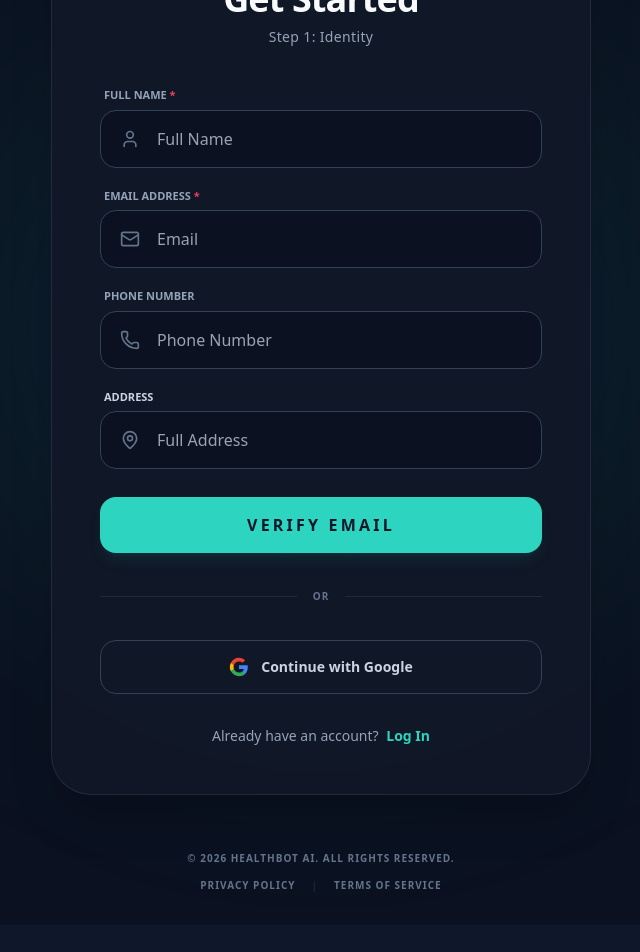
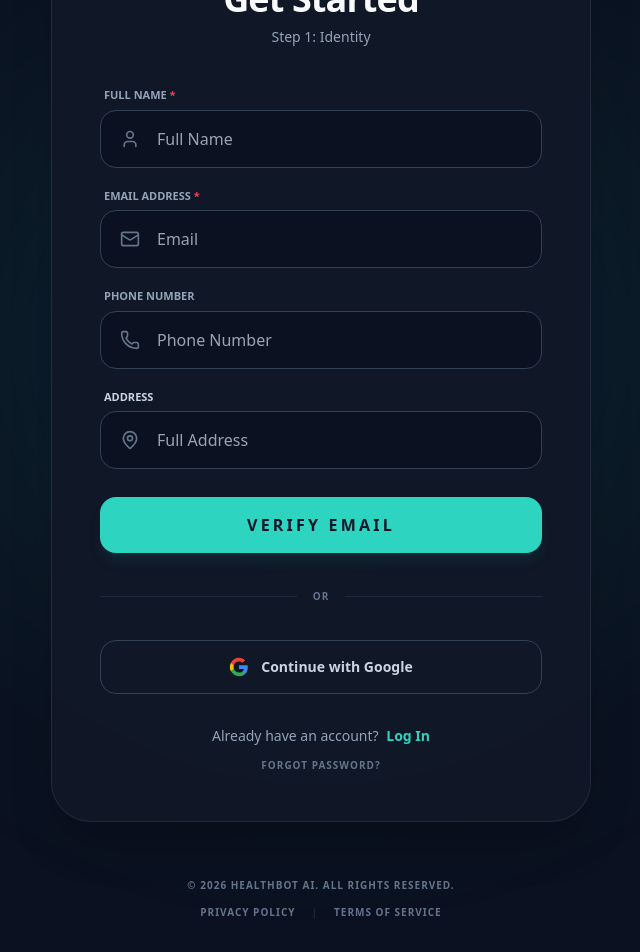
Before and after one commit to junaidnazeer/HealthBot-fullstack, a React (Create React App) app in the folder frontend/: page /register in a window 1280 px wide. Shown: the part 270-1222 px from the top of the page, without its empty margins (319-959 px from the left). Before the commit the page ends 1195 px from the top, so only its background shows below. Built offline with nearby package versions, Linux system fonts and the light colour scheme.

Commit message:
UI: finalized Register.js with age, gender, blood group, and forgot password link

```diff
--- a/frontend/src/pages/Register.js
+++ b/frontend/src/pages/Register.js
@@ -59,11 +59,7 @@ export default function Register() {
 
   const handleSendOTP = async (e) => {
     if (e) e.preventDefault();
-    if (!formData.email) {
-      setErrorMessage("Please enter your email first.");
-      return;
-    }
-
+    if (!formData.email) return setErrorMessage("Please enter your email.");
     setLoading(true);
     setErrorMessage("");
     try {
@@ -75,14 +71,11 @@ export default function Register() {
           body: JSON.stringify({ email: formData.email.trim() }),
         },
       );
-
-      if (!res.ok)
-        throw new Error("Failed to send OTP. Please check your email.");
-
+      if (!res.ok) throw new Error("Failed to send OTP.");
       setRegStep(2);
-      setTimer(60); // Start 60s cooldown for resend
+      setTimer(60);
     } catch (err) {
-      setErrorMessage("Service Error: Ensure backend is active.");
+      setErrorMessage("Service Connection Error. Backend might be offline.");
     } finally {
       setLoading(false);
     }
@@ -103,7 +96,7 @@ export default function Register() {
           }),
         },
       );
-      if (!res.ok) throw new Error("Invalid or expired code.");
+      if (!res.ok) throw new Error("Invalid code.");
       setRegStep(3);
     } catch (err) {
       setErrorMessage(err.message);
@@ -152,7 +145,7 @@ export default function Register() {
       <nav className="flex items-center justify-between px-6 py-6 lg:px-12 w-full z-50">
         <Link to="/" className="flex items-center gap-2">
           <Activity className="h-7 w-7 text-teal-400" />
-          <span className="text-2xl font-bold tracking-tight text-white uppercase">
+          <span className="text-2xl font-bold tracking-tight text-white uppercase tracking-tighter">
             HealthBot
           </span>
         </Link>
@@ -182,12 +175,12 @@ export default function Register() {
                   ? "Verify"
                   : "Health Profile"}
             </h2>
-            <p className="text-slate-400 text-sm tracking-wide">
+            <p className="text-slate-400 text-sm">
               {regStep === 1
                 ? "Step 1: Identity"
                 : regStep === 2
                   ? "Step 2: Verification"
-                  : "Step 3: Medical Details"}
+                  : "Step 3: Medical Record"}
             </p>
           </div>
 
@@ -281,7 +274,6 @@ export default function Register() {
                 </span>
                 <div className="h-[1px] flex-1 bg-slate-800"></div>
               </div>
-
               <button
                 type="button"
                 onClick={handleGoogleSignUp}
@@ -310,7 +302,7 @@ export default function Register() {
             </form>
           )}
 
-          {/* STEP 2: OTP VERIFICATION + RESEND */}
+          {/* STEP 2: VERIFICATION + RESEND */}
           {regStep === 2 && (
             <form className="flex flex-col gap-6" onSubmit={handleVerifyOTP}>
               <div className="text-center">
@@ -336,8 +328,6 @@ export default function Register() {
               >
                 {loading ? "Checking..." : "Verify Code"}
               </button>
-
-              <div className="text-center mt-2">
               <button
                 type="button"
                 disabled={timer > 0 || loading}
@@ -348,13 +338,12 @@ export default function Register() {
                   size={14}
                   className={loading ? "animate-spin" : ""}
                 />
-                  {timer > 0 ? `Resend Code in ${timer}s` : "Resend OTP Code"}
+                {timer > 0 ? `Resend Code in ${timer}s` : "Resend Code"}
               </button>
-              </div>
             </form>
           )}
 
-          {/* STEP 3: HEALTH PROFILE */}
+          {/* STEP 3: FULL MEDICAL PROFILE */}
           {regStep === 3 && (
             <form className="flex flex-col gap-5" onSubmit={handleRegister}>
               <div className="grid grid-cols-1 sm:grid-cols-2 gap-4">
@@ -383,7 +372,7 @@ export default function Register() {
                 </div>
                 <div className="flex flex-col gap-1.5">
                   <label className="text-[10px] font-bold text-slate-400 uppercase ml-1">
-                    Confirm Password <span className="text-rose-500">*</span>
+                    Confirm <span className="text-rose-500">*</span>
                   </label>
                   <div className="relative group">
                     <Lock className="absolute left-4 top-1/2 -translate-y-1/2 h-4 w-4 text-slate-500 group-focus-within:text-teal-400 transition-colors" />
@@ -411,7 +400,6 @@ export default function Register() {
                   </div>
                 </div>
               </div>
-
               <div className="grid grid-cols-3 gap-4">
                 <div className="flex flex-col gap-1.5">
                   <label className="text-[10px] font-bold text-slate-400 uppercase ml-1">
@@ -448,7 +436,7 @@ export default function Register() {
                 </div>
                 <div className="flex flex-col gap-1.5">
                   <label className="text-[10px] font-bold text-slate-400 uppercase ml-1">
-                    Blood Group
+                    Blood
                   </label>
                   <div className="relative">
                     <Droplet className="absolute left-3 h-4 w-4 text-slate-500 top-1/2 -translate-y-1/2" />
@@ -469,7 +457,6 @@ export default function Register() {
                   </div>
                 </div>
               </div>
-
               <div
                 className="flex items-start gap-3 mt-4 cursor-pointer"
                 onClick={() => setAgreedToTerms(!agreedToTerms)}
@@ -497,7 +484,6 @@ export default function Register() {
                   .
                 </p>
               </div>
-
               <button
                 type="submit"
                 disabled={loading}
@@ -508,7 +494,8 @@ export default function Register() {
             </form>
           )}
 
-          <p className="mt-8 text-center text-sm text-slate-400">
+          <div className="mt-8 text-center flex flex-col gap-3">
+            <p className="text-sm text-slate-400 font-medium">
               Already have an account?{" "}
               <Link
                 to="/login"
@@ -517,23 +504,28 @@ export default function Register() {
                 Log In
               </Link>
             </p>
+            <Link
+              to="/forgot-password"
+              size={12}
+              className="text-[10px] font-bold text-slate-500 uppercase tracking-widest hover:text-white transition-colors"
+            >
+              Forgot Password?
+            </Link>
+          </div>
         </div>
       </main>
 
-      <footer className="w-full pb-8 pt-4 flex flex-col items-center gap-3 z-10 text-center text-slate-500 text-[10px] font-bold uppercase tracking-widest">
+      <footer className="w-full pb-8 pt-4 flex flex-col items-center gap-3 z-10 text-center text-slate-500 text-[10px] font-bold uppercase tracking-widest relative">
         <p>© 2026 HealthBot AI. All rights reserved.</p>
         <div className="flex items-center gap-4">
           <Link
             to="/privacy"
-            className="hover:text-slate-300 transition-colors font-bold"
+            className="hover:text-slate-300 transition-colors"
           >
             Privacy Policy
           </Link>
           <span className="text-slate-800">|</span>
-          <Link
-            to="/terms"
-            className="hover:text-slate-300 transition-colors font-bold"
-          >
+          <Link to="/terms" className="hover:text-slate-300 transition-colors">
             Terms of Service
           </Link>
         </div>
```
Lines whose indentation alone changed are shown as unchanged.
